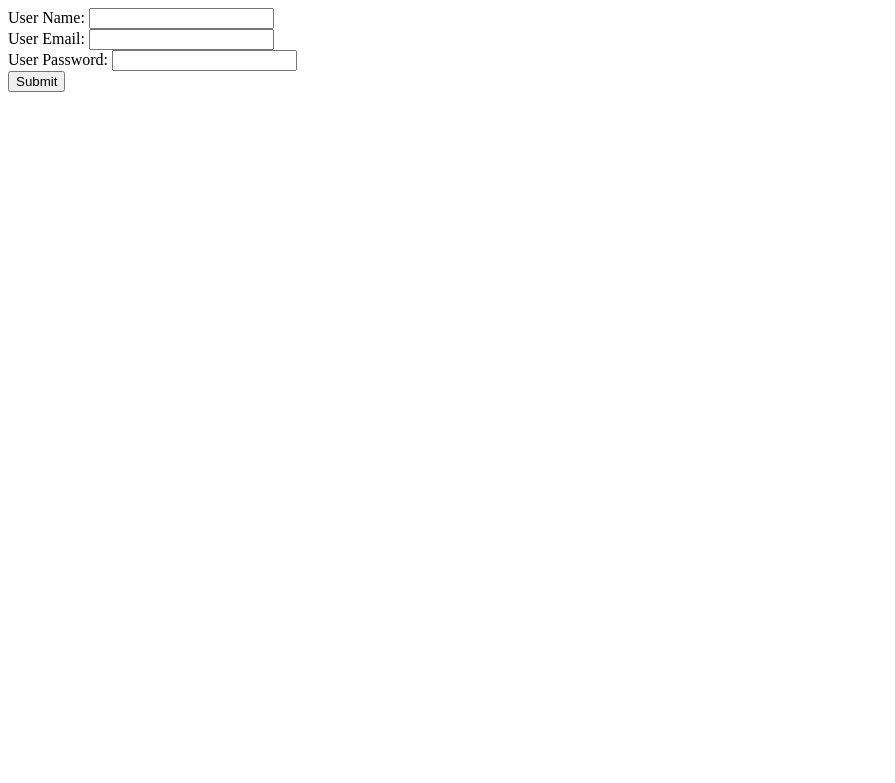
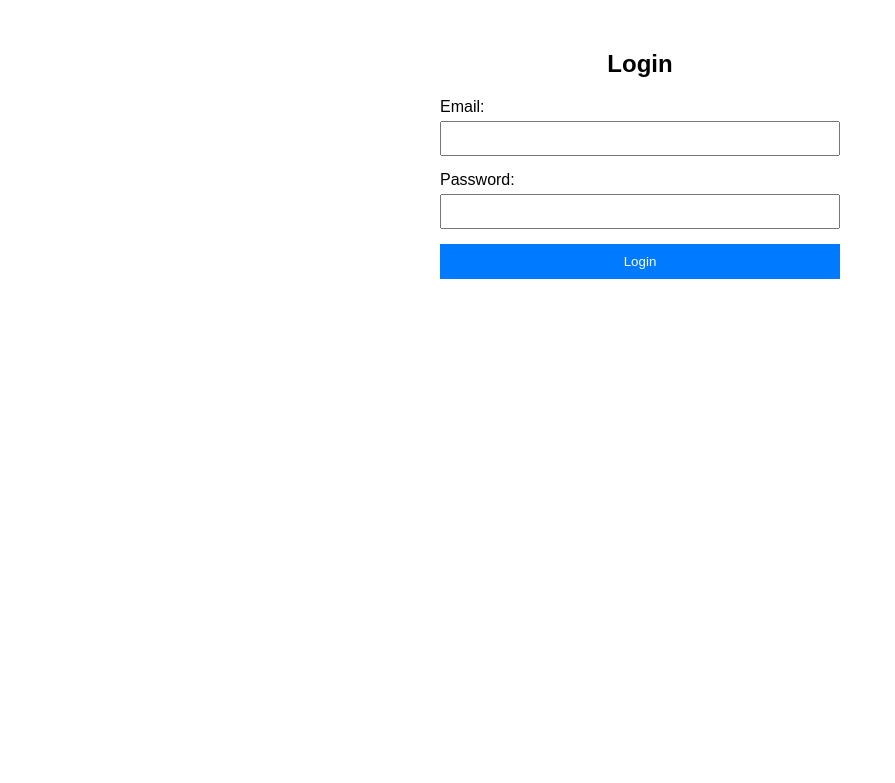
Before and after one commit to santu5496/test1, a Flask app: page / in a window 1280 px wide. Shown: the top 783 px of the page, without its empty margins (0-895 px from the left). Run offline with Flask 3, Linux system fonts and the light colour scheme; parts of the project's set-up code (start-up, migrations or seed data) failed here and were passed over.

Commit message:
completed the basic login and prediction of the diaster

```diff
--- a/templates/dashboard.html
+++ b/templates/dashboard.html
@@ -2,6 +2,7 @@
 <html lang="en">
 <head>
     <meta charset="UTF-8">
+    <meta name="viewport" content="width=device-width, initial-scale=1.0">
     <title>Weather Prediction Dashboard</title>
     <style>
         body {
--- a/templates/index.html
+++ b/templates/index.html
@@ -1,17 +1,85 @@
-<form id="user-registration-form">
-  <div>
-    <label for="user-name">User Name:</label>
-    <input type="text" id="user-name" name="user-name" required>
-  </div>
-  <div>
-    <label for="user-email">User Email:</label>
-    <input type="email" id="user-email" name="user-email" required>
-  </div>
-  <div>
-    <label for="user-password">User Password:</label>
-    <input type="password" id="user-password" name="user-password" required>
-  </div>
-  <div>
-    <button type="submit">Submit</button>
-  </div>
-</form>
+<!DOCTYPE html>
+<html lang="en">
+<head>
+  <meta charset="UTF-8" />
+  <meta name="viewport" content="width=device-width, initial-scale=1.0" />
+  <title>Login</title>
+  <style>
+    body {
+      font-family: Arial, sans-serif;
+      padding: 30px;
+      max-width: 400px;
+      margin: auto;
+    }
+
+    h2 {
+      text-align: center;
+    }
+
+    form div {
+      margin-bottom: 15px;
+    }
+
+    label {
+      display: block;
+      margin-bottom: 5px;
+    }
+
+    input {
+      width: 100%;
+      padding: 8px;
+      box-sizing: border-box;
+    }
+
+    button {
+      width: 100%;
+      padding: 10px;
+      background-color: #007bff;
+      color: white;
+      border: none;
+    }
+
+    button:hover {
+      background-color: #0056b3;
+    }
+  </style>
+</head>
+<body>
+  <h2>Login</h2>
+  <form id="login-form">
+    <div>
+      <label for="email">Email:</label>
+      <input type="email" id="email" required />
+    </div>
+    <div>
+      <label for="password">Password:</label>
+      <input type="password" id="password" required />
+    </div>
+    <button type="submit">Login</button>
+  </form>
+
+  <script>
+    document.getElementById("login-form").addEventListener("submit", function (e) {
+      e.preventDefault();
+
+      const email = document.getElementById("email").value;
+      const password = document.getElementById("password").value;
+
+      fetch("http://127.0.0.1:3000/api/login", {
+        method: "POST",
+        headers: {
+          "Content-Type": "application/json"
+        },
+        body: JSON.stringify({ email, password })
+      })
+      .then(res => res.json())
+      .then(data => {
+        alert(data.message);
+      })
+      .catch(error => {
+        console.error("Error:", error);
+      });
+    });
+  </script>
+</body>
+</html>
--- a/templates/login.html
+++ b/templates/login.html
@@ -93,7 +93,7 @@
             fetch('/api/login', {
                 method: 'POST',
                 headers: {
-                    'Content-Type': 'application/json'
+                'Content-Type': 'application/json'
                 },
                 body: JSON.stringify(data)
             })
```
Also changed, not shown: main.py (+19 -2 lines), database/flood_management.db, 1 other file.
